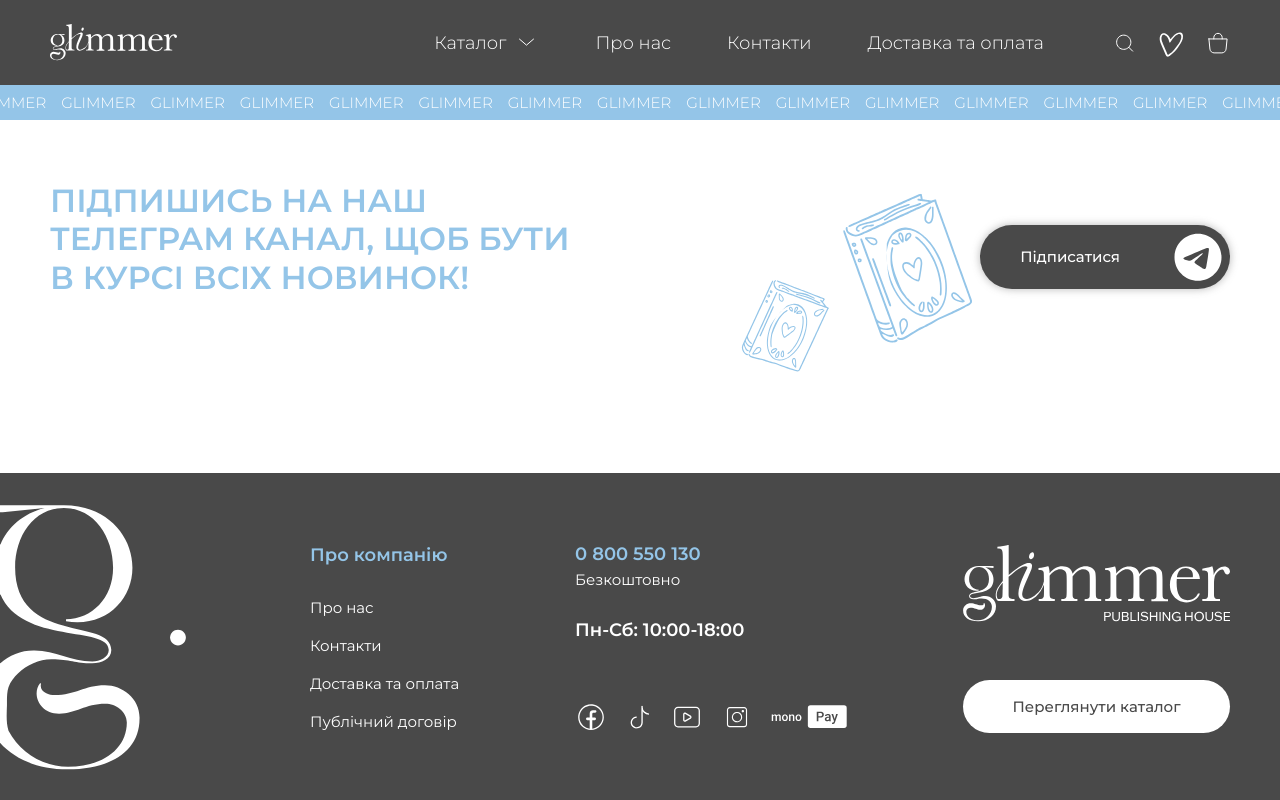
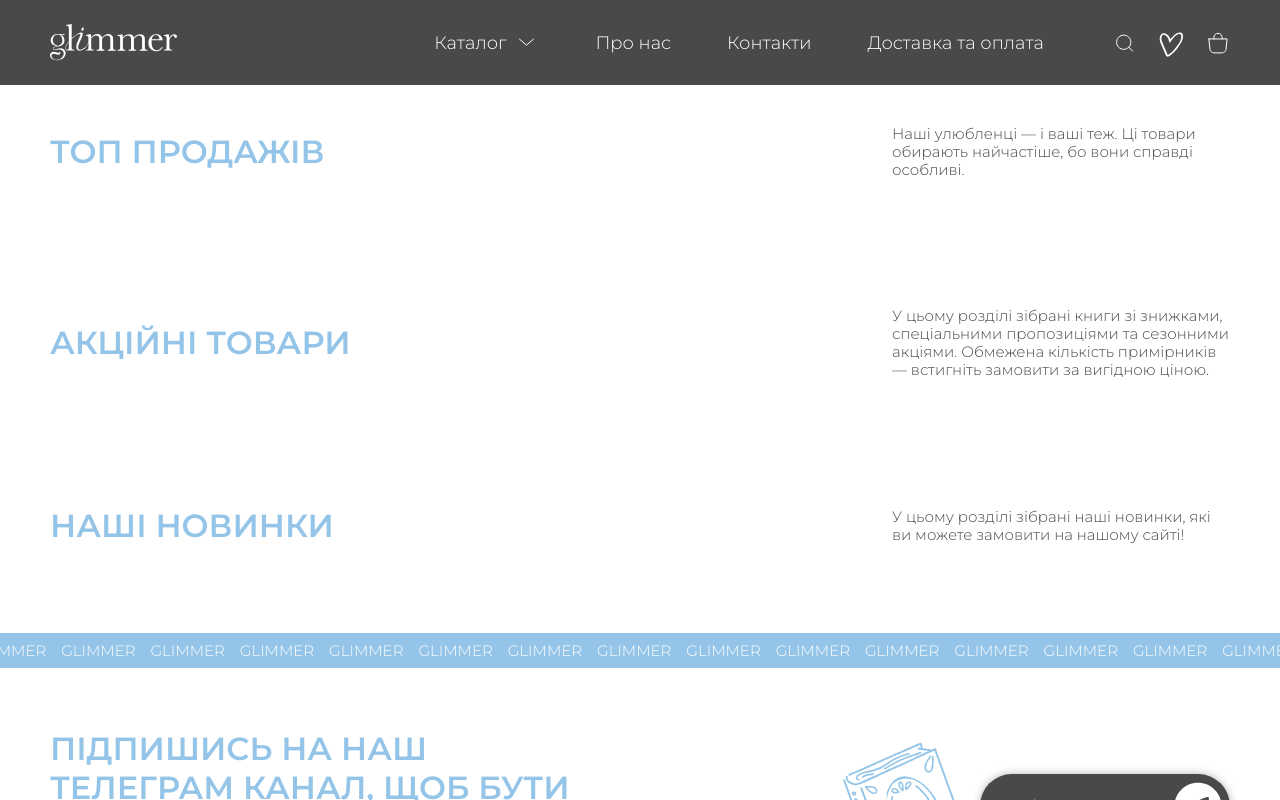
Before and after one commit to cyanidium-dev/glimmer-frontend, a Next.js app: page / in a window 1280 px wide. Shown: the top 800 px of the page. Built offline with nearby package versions, Linux system fonts and the light colour scheme; no server answers.

Commit message:
added home page section titles

```diff
--- a/src/app/page.tsx
+++ b/src/app/page.tsx
@@ -5,12 +5,18 @@
 import Instagram from "@/components/homePage/instagram/Instagram";
 import { Suspense } from "react";
 import Loader from "@/components/shared/loader/Loader";
+import Bestsellers from "@/components/homePage/bestsellers/Bestsellers";
+import PromotionalProducts from "@/components/homePage/promotionalProducts/PromotionalProducts";
+import NewProducts from "@/components/homePage/newProducts/NewProducts";
 
 export default async function HomePage() {
   const allInstagramPosts = await fetchSanityDataServer(allInstagramPostsQuery);
 
   return (
     <>
+      <Bestsellers />
+      <PromotionalProducts />
+      <NewProducts />
       <Suspense fallback={<Loader />}>
         <Instagram instagramPosts={allInstagramPosts?.posts} />
       </Suspense>
--- /dev/null
+++ b/src/components/homePage/bestsellers/Bestsellers.tsx
@@ -0,0 +1,20 @@
+import Container from "@/components/shared/container/Container";
+import Section from "@/components/shared/section/Section";
+import SectionTitle from "@/components/shared/titles/SectionTitle";
+import SectionDescription from "@/components/shared/sectionDescription/SectionDescription";
+
+export default function Bestsellers() {
+  return (
+    <Section>
+      <Container>
+        <div className="flex flex-col gap-3 lg:flex-row lg:gap-0 lg:justify-between lg:items-center mb-6 lg:mb-12">
+          <SectionTitle>Топ продажів</SectionTitle>
+          <SectionDescription>
+            Наші улюбленці — і ваші теж. Ці товари обирають найчастіше, бо вони
+            справді особливі.
+          </SectionDescription>
+        </div>
+      </Container>
+    </Section>
+  );
+}
--- /dev/null
+++ b/src/components/homePage/newProducts/NewProducts.tsx
@@ -0,0 +1,20 @@
+import Container from "@/components/shared/container/Container";
+import Section from "@/components/shared/section/Section";
+import SectionTitle from "@/components/shared/titles/SectionTitle";
+import SectionDescription from "@/components/shared/sectionDescription/SectionDescription";
+
+export default function NewProducts() {
+  return (
+    <Section>
+      <Container>
+        <div className="flex flex-col gap-3 lg:flex-row lg:gap-0 lg:justify-between lg:items-center mb-6 lg:mb-12">
+          <SectionTitle>Наші новинки</SectionTitle>
+          <SectionDescription>
+            У цьому розділі зібрані наші новинки, які ви можете замовити на
+            нашому сайті!
+          </SectionDescription>
+        </div>
+      </Container>
+    </Section>
+  );
+}
--- /dev/null
+++ b/src/components/homePage/promotionalProducts/PromotionalProducts.tsx
@@ -0,0 +1,21 @@
+import Container from "@/components/shared/container/Container";
+import Section from "@/components/shared/section/Section";
+import SectionTitle from "@/components/shared/titles/SectionTitle";
+import SectionDescription from "@/components/shared/sectionDescription/SectionDescription";
+
+export default function PromotionalProducts() {
+  return (
+    <Section>
+      <Container>
+        <div className="flex flex-col gap-3 lg:flex-row lg:gap-0 lg:justify-between lg:items-center mb-6 lg:mb-12">
+          <SectionTitle>Акційні товари</SectionTitle>
+          <SectionDescription>
+            У цьому розділі зібрані книги зі знижками, спеціальними пропозиціями
+            та сезонними акціями. Обмежена кількість примірників — встигніть
+            замовити за вигідною ціною.
+          </SectionDescription>
+        </div>
+      </Container>
+    </Section>
+  );
+}
```
